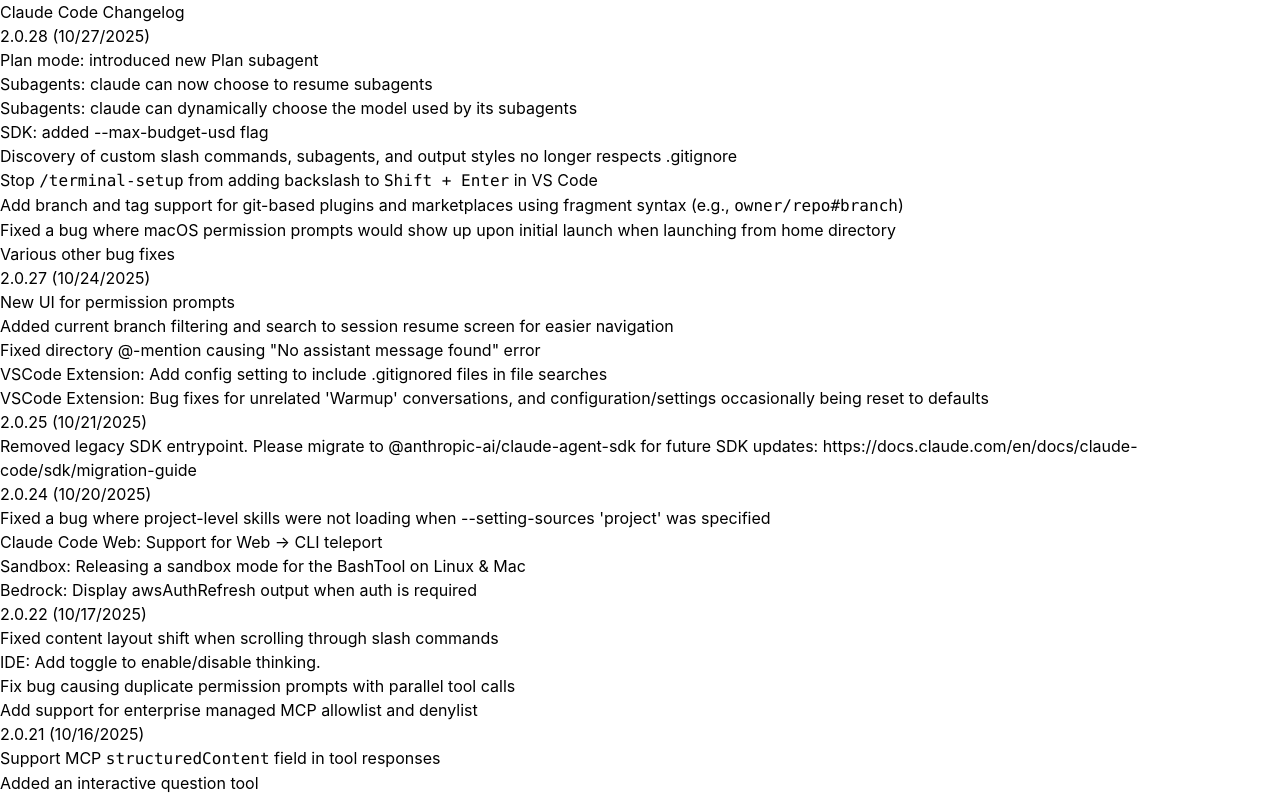
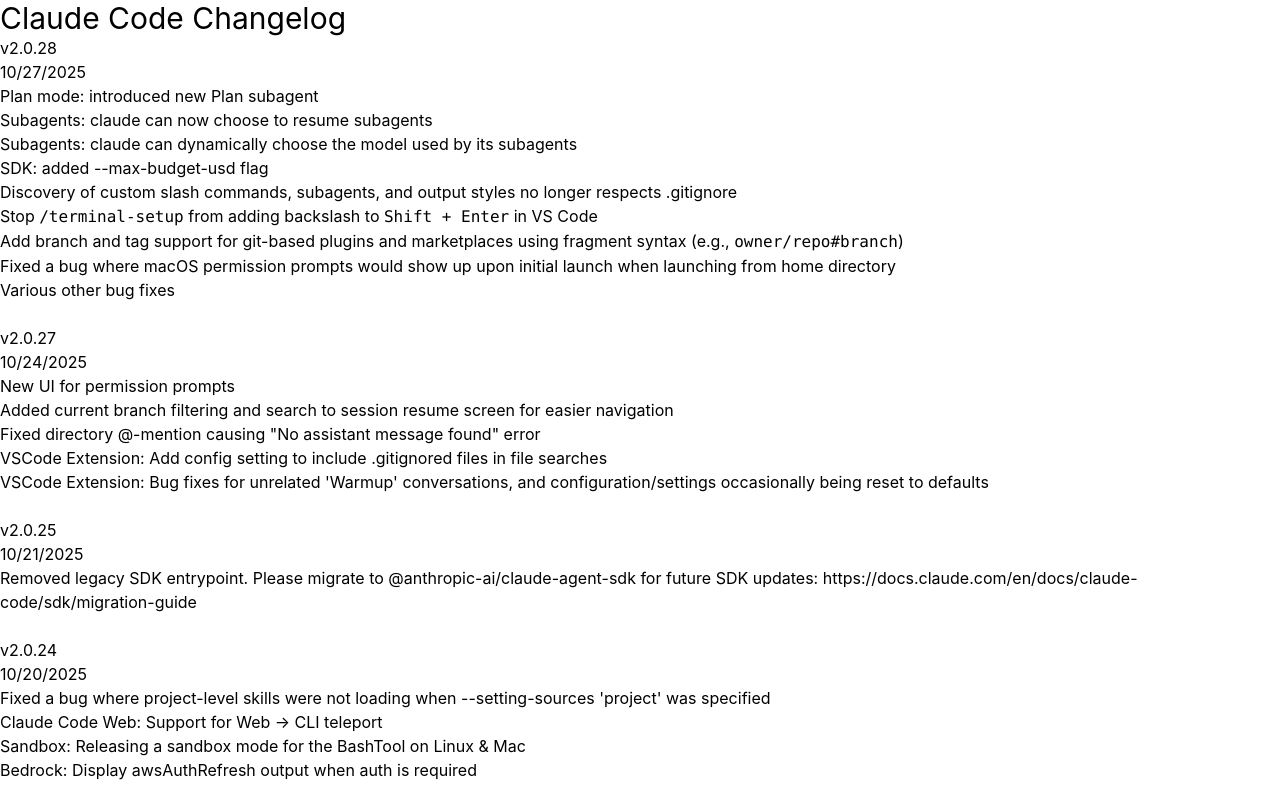
Before and after one commit to koki-develop/claude-code-changelog, a React (Vite) app: page / in a window 1280 px wide. Shown: the top 798 px of the page. Built offline with nearby package versions, Linux system fonts and the light colour scheme.

Commit message:
chore: Refactor changelog display into separate components for better structure

```diff
--- a/src/App.tsx
+++ b/src/App.tsx
@@ -1,31 +1,20 @@
-import Markdown from "react-markdown";
 import ChangelogJson from "../data/changelog.json";
+import ChangelogCard from "./components/ChangelogCard";
+import Layout from "./components/Layout";
 
 export default function App() {
   return (
-    <div>
-      <h1>Claude Code Changelog</h1>
-
-      <ul>
+    <Layout>
+      <div className="space-y-6">
         {ChangelogJson.map((entry) => (
-          <li key={entry.version}>
-            <h2>
-              {entry.version}
-              {entry.publishedAt &&
-                ` (${new Date(entry.publishedAt).toLocaleDateString()})`}
-            </h2>
-            <Markdown
-              components={{
-                a: ({ node: _, ...props }) => (
-                  <a {...props} target="_blank" rel="noreferrer" />
-                ),
-              }}
-            >
-              {entry.content}
-            </Markdown>
-          </li>
+          <ChangelogCard
+            key={entry.version}
+            version={entry.version}
+            publishedAt={entry.publishedAt}
+            content={entry.content}
+          />
         ))}
-      </ul>
-    </div>
+      </div>
+    </Layout>
   );
 }
--- /dev/null
+++ b/src/components/ChangelogCard.tsx
@@ -0,0 +1,30 @@
+import Markdown from "./Markdown";
+
+type Props = {
+  version: string;
+  publishedAt: string | null;
+  content: string;
+};
+
+export default function ChangelogCard({
+  version,
+  publishedAt,
+  content,
+}: Props) {
+  return (
+    <article key={version}>
+      <div>
+        <div>
+          <h2>v{version}</h2>
+          {publishedAt && (
+            <time>{new Date(publishedAt).toLocaleDateString()}</time>
+          )}
+        </div>
+      </div>
+
+      <div>
+        <Markdown>{content}</Markdown>
+      </div>
+    </article>
+  );
+}
--- /dev/null
+++ b/src/components/Layout.tsx
@@ -0,0 +1,17 @@
+import type { ReactNode } from "react";
+
+type Props = {
+  children: ReactNode;
+};
+
+export default function Layout({ children }: Props) {
+  return (
+    <div>
+      <header>
+        <h1 className="text-3xl">Claude Code Changelog</h1>
+      </header>
+
+      <main>{children}</main>
+    </div>
+  );
+}
--- /dev/null
+++ b/src/components/Markdown.tsx
@@ -0,0 +1,9 @@
+import ReactMarkdown from "react-markdown";
+
+type Props = {
+  children: string;
+};
+
+export default function Markdown({ children }: Props) {
+  return <ReactMarkdown>{children}</ReactMarkdown>;
+}
```
